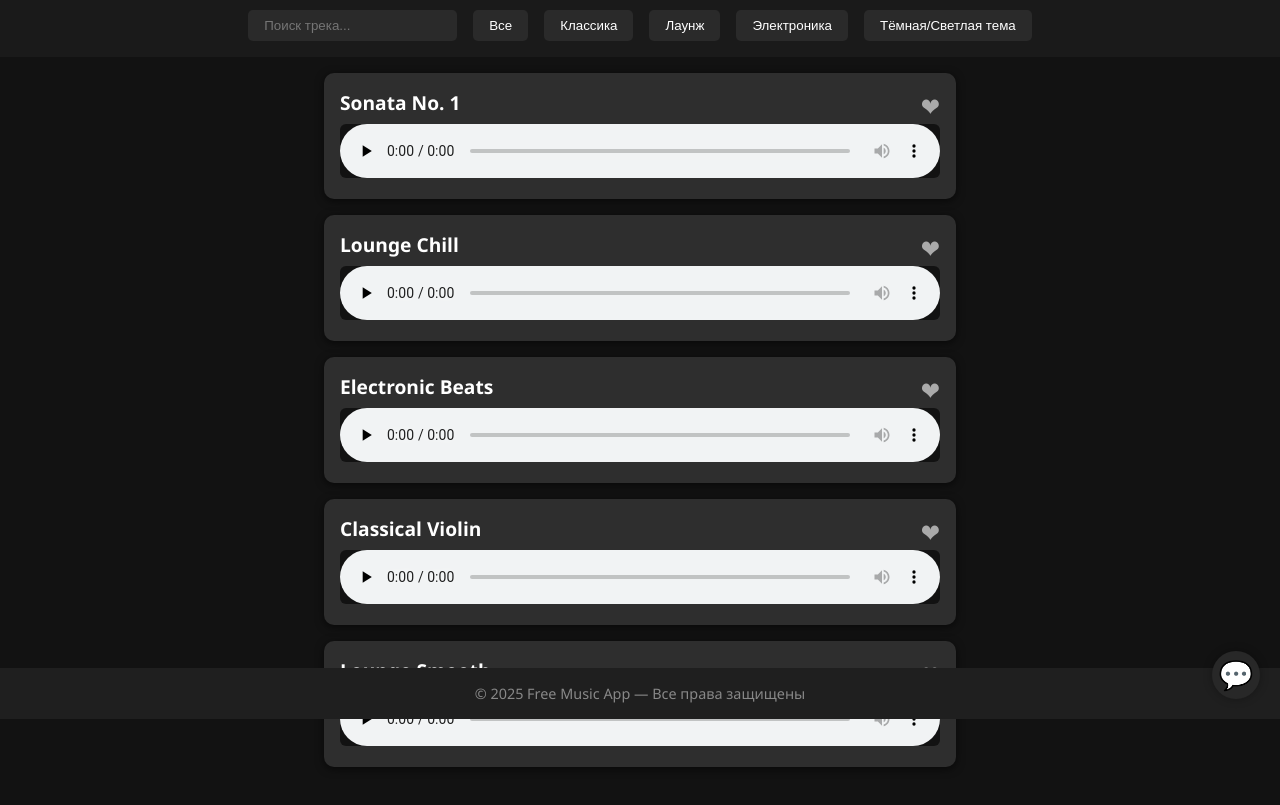
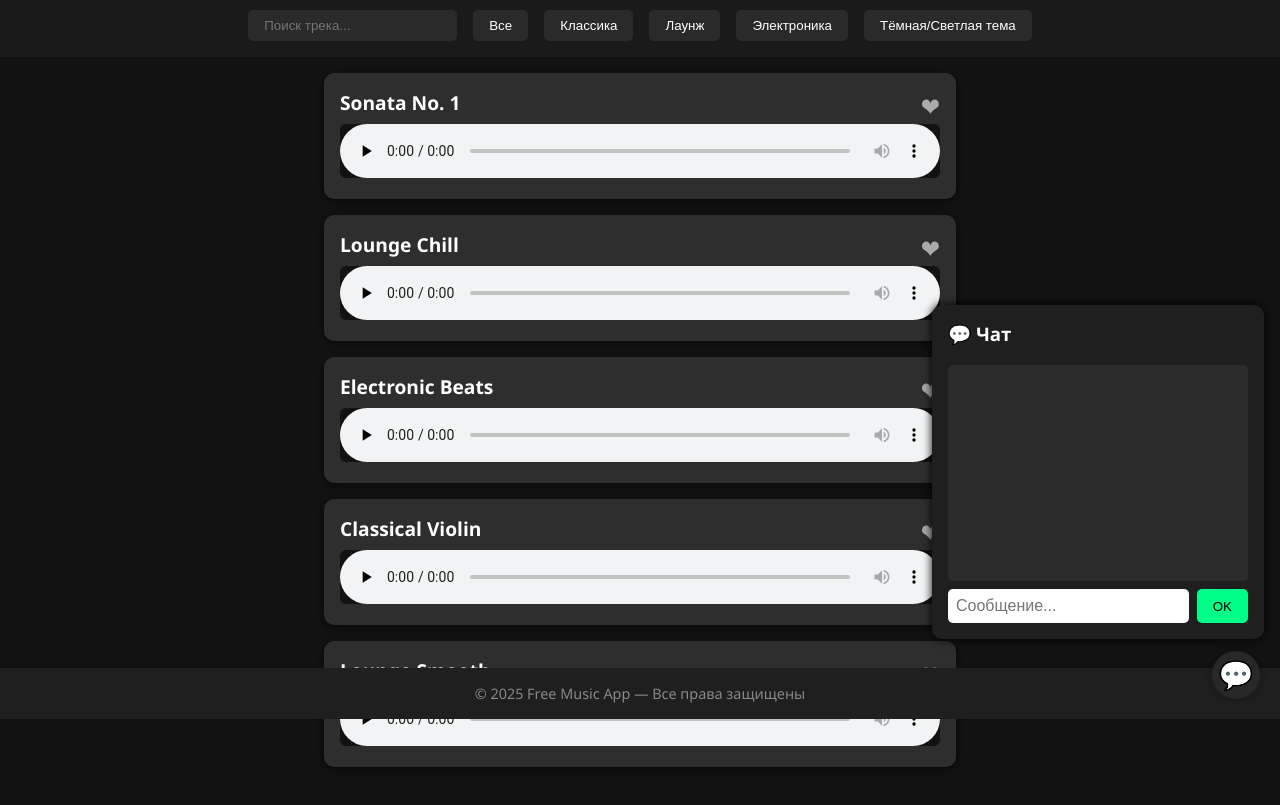
Before and after one commit to HarmanMan11/Free-Music-APP, a website: page index.html in a window 1280 px wide. Shown: the part 81-886 px from the top of the page. Drawn offline with nearby package versions, Linux system fonts and the light colour scheme.

Commit message:
Update index.html

```diff
--- a/index.html
+++ b/index.html
@@ -516,5 +516,18 @@
       }
     });
   </script>
+  <!-- ЧАТ -->
+<div id="chatContainer" style="position: fixed; bottom: 5rem; right: 1rem; width: 300px; background: #1f1f1f; color: white; padding: 1rem; border-radius: 10px; box-shadow: 0 0 10px #000;">
+  <h3 style="margin-top: 0;">💬 Чат</h3>
+  <div id="chatMessages" style="height: 200px; overflow-y: auto; background: #2c2c2c; padding: 0.5rem; border-radius: 5px; margin-bottom: 0.5rem;"></div>
+  <form id="chatForm" style="display: flex; gap: 0.5rem;">
+    <input id="chatInput" type="text" placeholder="Сообщение..." style="flex: 1; padding: 0.5rem; border-radius: 5px; border: none;">
+    <button type="submit" style="padding: 0.5rem 1rem; border: none; background: #00ff88; color: black; border-radius: 5px;">OK</button>
+  </form>
+</div>
+
+<!-- Подключение Socket.IO -->
+<script src="/socket.io/socket.io.js"></script>
+<script src="client.js"></script>
 </body>
 </html>
```
